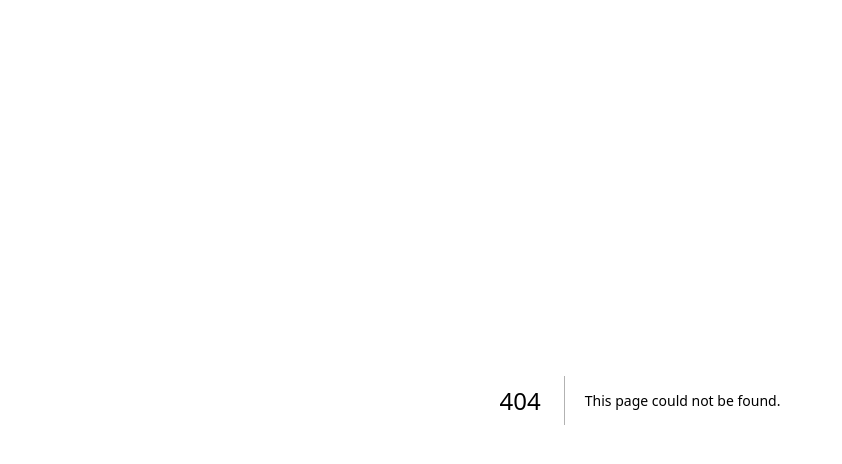
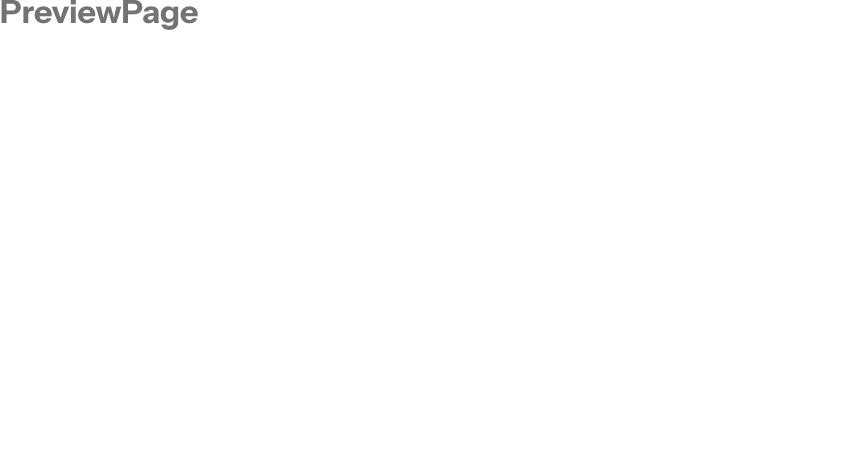
Before and after one commit to fyargat/link_sharing_app_client, a Next.js app: page /preview in a window 1280 px wide. Before the commit this address had no page. Shown: the top 464 px of the page, without its empty margins (0-842 px from the left). Built offline with nearby package versions, Linux system fonts and the light colour scheme.

Commit message:
Add Preview page

```diff
--- /dev/null
+++ b/app/preview/page.tsx
@@ -0,0 +1 @@
+export { PreviewPage as default } from '@/src/pages/preview-page';
--- /dev/null
+++ b/src/pages/preview-page/index.ts
@@ -0,0 +1 @@
+export { PreviewPage } from './preview.page';
--- /dev/null
+++ b/src/pages/preview-page/preview.page.tsx
@@ -0,0 +1,9 @@
+interface IProps {}
+
+export const PreviewPage: React.FC<IProps> = () => {
+  return (
+    <div>
+      <h1>PreviewPage</h1>
+    </div>
+  );
+};
```
